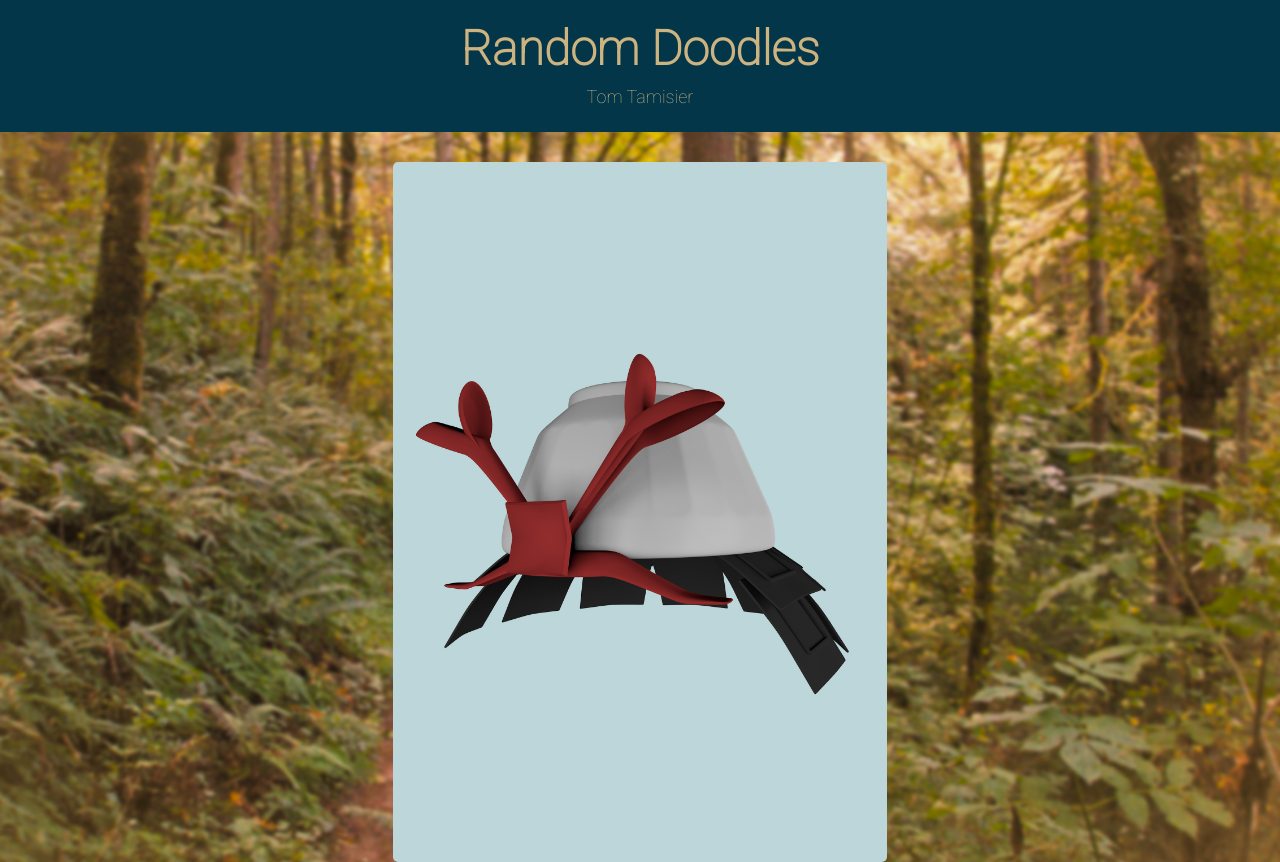
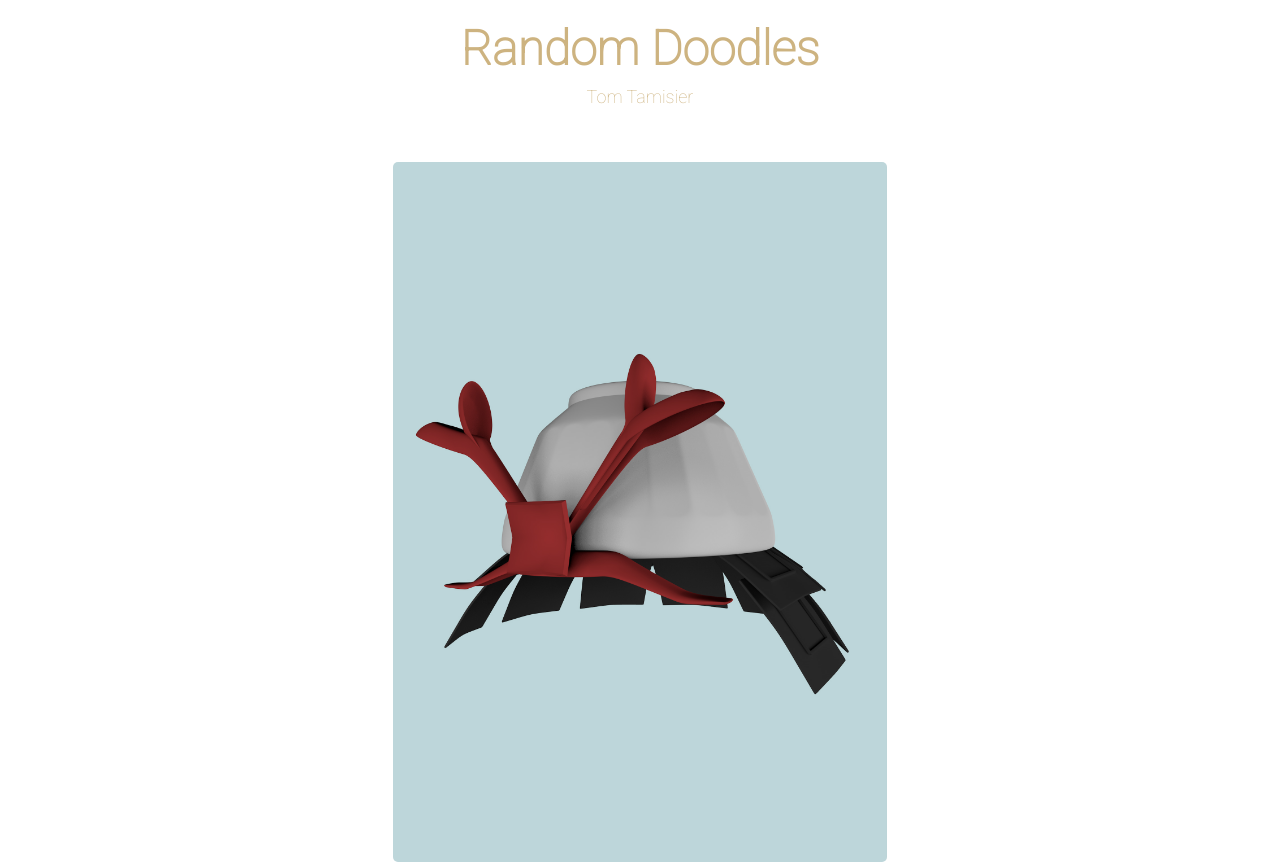
Before and after one commit to TTamisier/random-images, a plain HTML site: page index.html in a window 1280 px wide. Drawn offline with Linux system fonts and the light colour scheme.

Commit message:
no background

```diff
--- a/css/style.css
+++ b/css/style.css
@@ -9,8 +9,6 @@ html {
     display:table;
 }
 body {
-  background-image: url(../img/foret.jpg);
-  background-size: 100%;
 }
 
 
@@ -18,7 +16,6 @@ body {
 .header {
   width: 100%;
   height: 100px;
-  background-color: #033649;
   margin-bottom: 30px;
   text-align: center;
   color: #CDB380;
```
